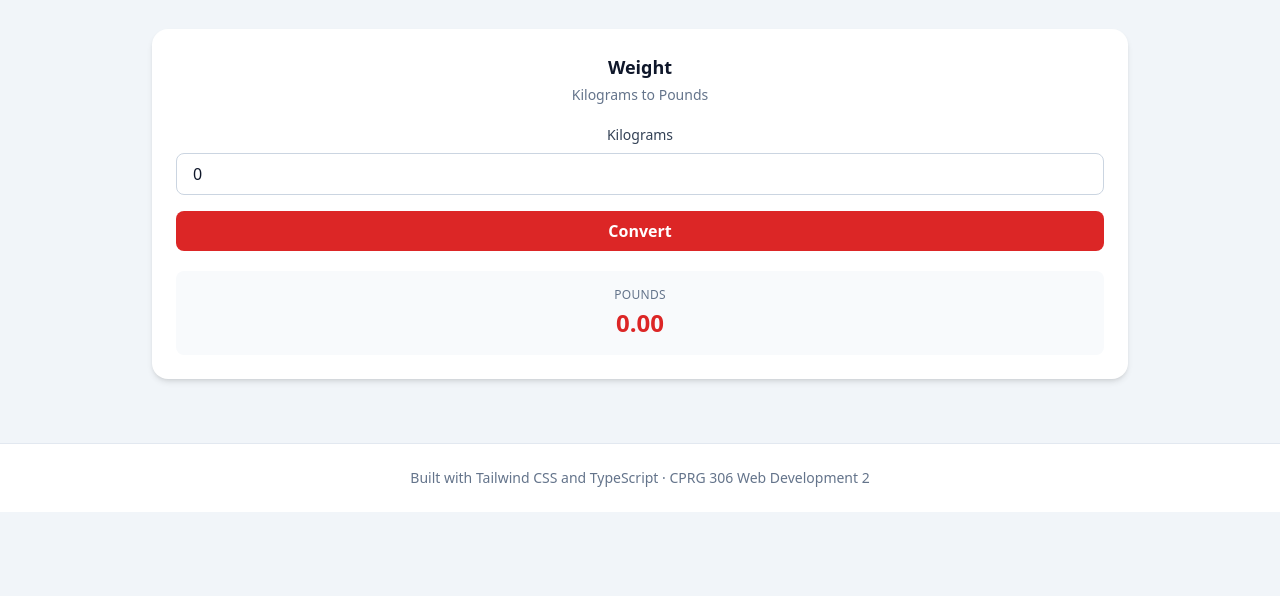
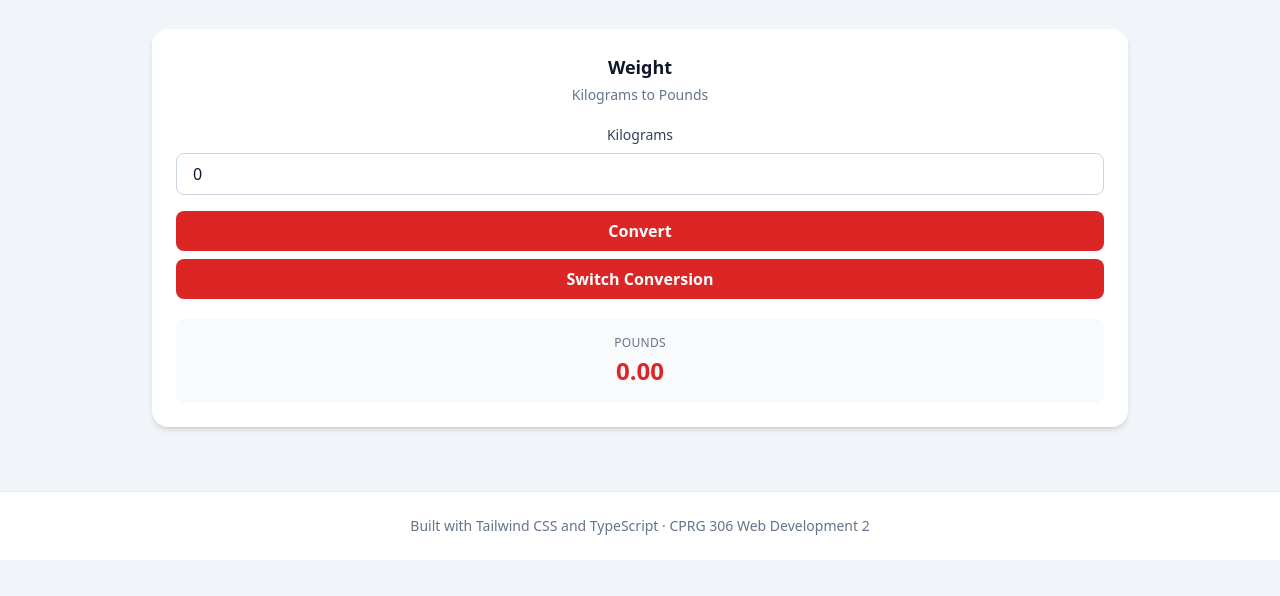
Before and after one commit to NikoDewit/web-development-2-group-4-assignment-1, a website: page weight_calc.html in a window 1280 px wide. Shown: the part 204-800 px from the top of the page. Drawn offline with nearby package versions, Linux system fonts and the light colour scheme.

Commit message:
added a switch conversion button

```diff
--- a/weight_calc.html
+++ b/weight_calc.html
@@ -69,6 +69,12 @@
           >
             Convert
           </button>
+          <button
+            id="switch-button"
+            class="w-full mt-2 rounded-lg bg-red-600 px-4 py-2 font-semibold text-white hover:bg-red-700 transition cursor-pointer"
+          >
+            Switch Conversion
+          </button>
           <div
             class="mt-5 rounded-lg bg-slate-50 dark:bg-gray-800 p-4 text-center"
           >
```
